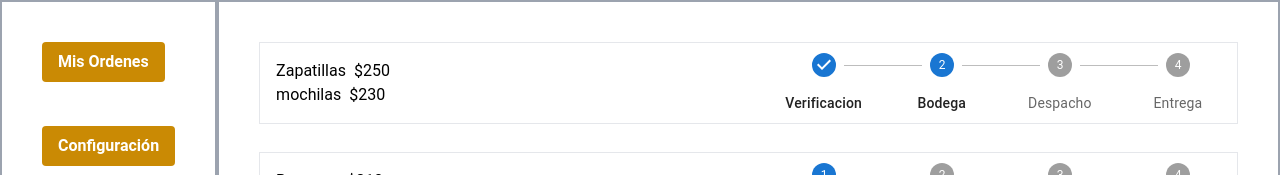
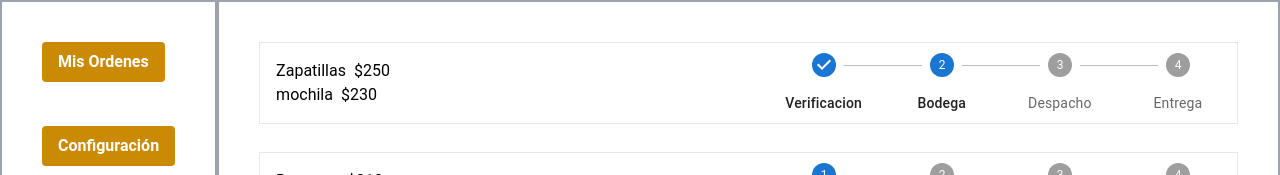
Before and after one commit to elsiriovnzl/base-vite-ecommerce, a React (Vite) app: page /Perfil in a window 1280 px wide. Shown: the part 236-411 px from the top of the page. Built offline with nearby package versions, Linux system fonts and the light colour scheme.

Commit message:
add test

```diff
--- a/src/pages/Profile/Profile.tsx
+++ b/src/pages/Profile/Profile.tsx
@@ -17,7 +17,7 @@ const Profile = () => {
         },
         {
           id: useId(),
-          productName: "mochilas",
+          productName: "mochila",
           price: 230,
           stock: 2,
         }
```
